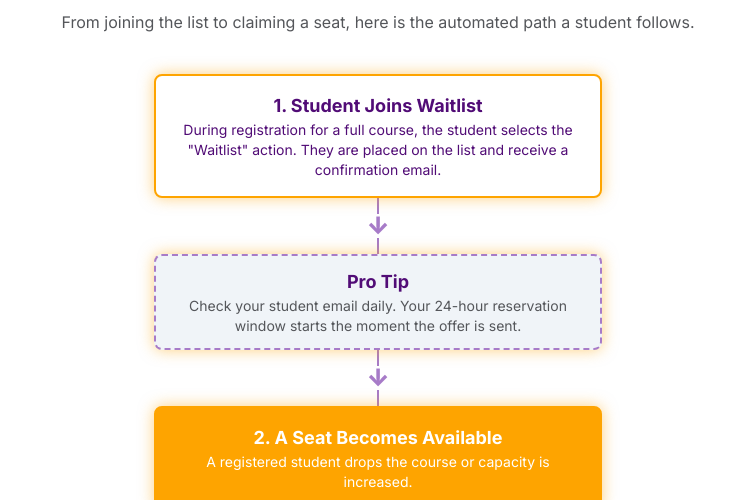
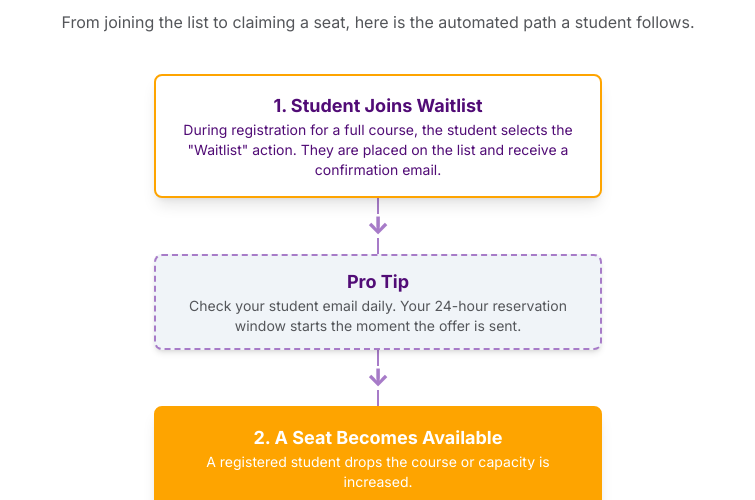
Before and after one commit to eacjason/ea-content, a plain HTML site: page waitlist/index.html in a window 1280 px wide. Shown: the part 294-794 px from the top of the page, without its empty margins (262-1017 px from the left). Drawn offline with nearby package versions, Linux system fonts and the light colour scheme.

Commit message:
Update index.html

```diff
--- a/waitlist/index.html
+++ b/waitlist/index.html
@@ -71,7 +71,7 @@
         .animated-card, .flow-step {
             opacity: 0;
             transform: translateY(30px);
-            transition: opacity 0.6s ease-out, transform 0.6s ease-out;
+            transition: opacity 0.6s ease-out, transform 0.6s ease-out, border-color 0.3s ease-in-out;
         }
         .animated-card.is-visible, .flow-step.is-visible {
             opacity: 1;
@@ -79,7 +79,6 @@
         }
         .flow-step.is-active {
              border-color: #FEA400;
-             box-shadow: 0 0 15px rgba(254, 164, 0, 0.5);
         }
 
         /* Tooltip Styles */
@@ -304,14 +303,20 @@
                              entry.target.classList.add('is-active');
                         }
 
-                        // We can unobserve the main cards, but keep observing flow-steps if we want active highlighting logic later
+                         // We can unobserve the main cards, but we'll keep observing the flow steps
+                         // in case we want to de-activate them when they scroll out of view.
                          if (entry.target.classList.contains('animated-card')) {
                              observer.unobserve(entry.target);
                          }
+                    } else {
+                        // Optional: remove active class when scrolling up
+                        if (entry.target.classList.contains('flow-step')) {
+                             entry.target.classList.remove('is-active');
+                        }
                     }
                 });
             }, {
-                threshold: 0.15 // A little more of the element should be visible
+                threshold: 0.2 // Element needs to be 20% in view
             });
 
             animatedElements.forEach(el => {
```
